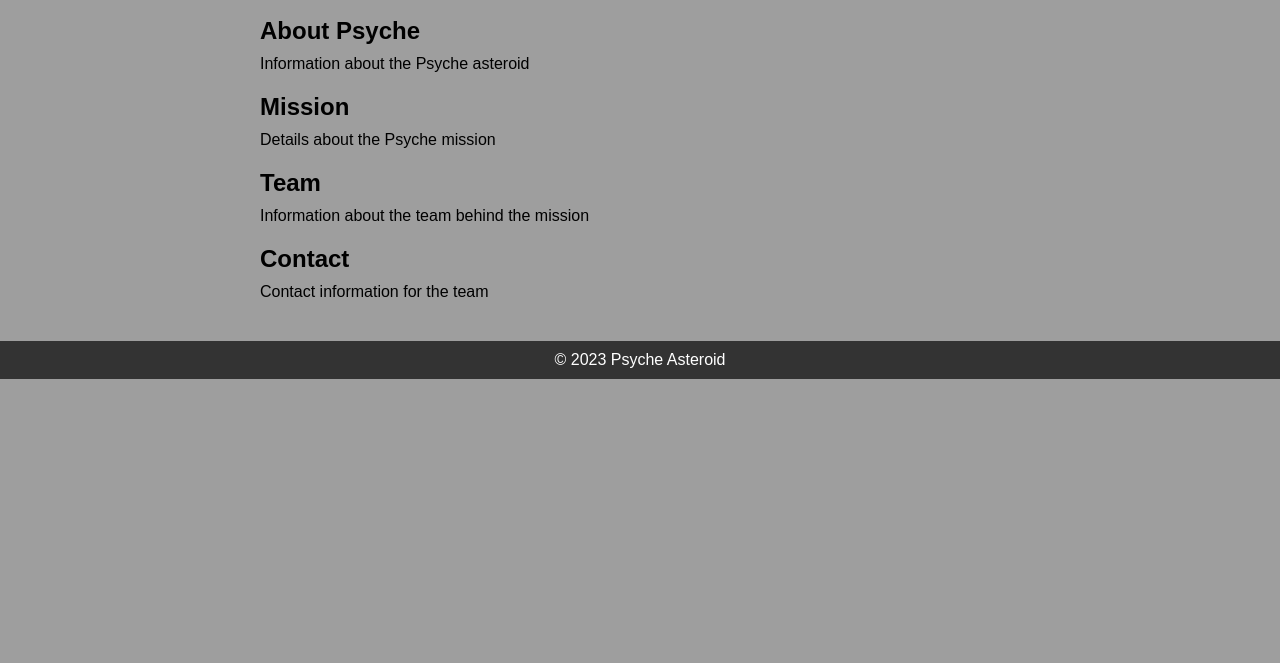
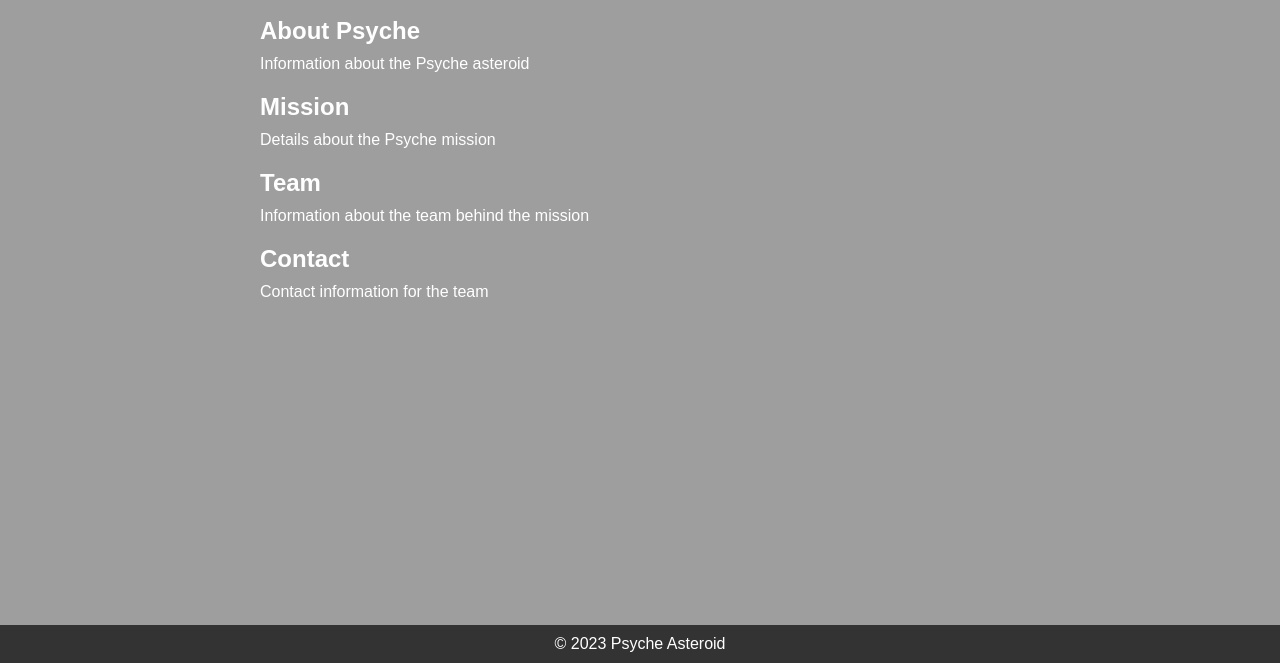
Before and after one commit to sagniho/psyche-asteroid-website, a plain HTML site: page index.html in a window 1280 px wide. Shown: the part 137-800 px from the top of the page. Drawn offline with nearby package versions, Linux system fonts and the light colour scheme; animation ran at ten frames a second.

Commit message:
Initial commit

```diff
--- a/index.html
+++ b/index.html
@@ -12,6 +12,11 @@
         width: 100%;
         height: 100%;
         z-index: -1;
+      }
+      footer {
+        position: absolute;
+        bottom: 0;
+        width: 100%;
       }
     </style>
   </head>
--- a/style.css
+++ b/style.css
@@ -8,6 +8,7 @@
   /* Global styles */
   body {
     font-family: Arial, sans-serif;
+    color: white;
   }
 
   header {
```
